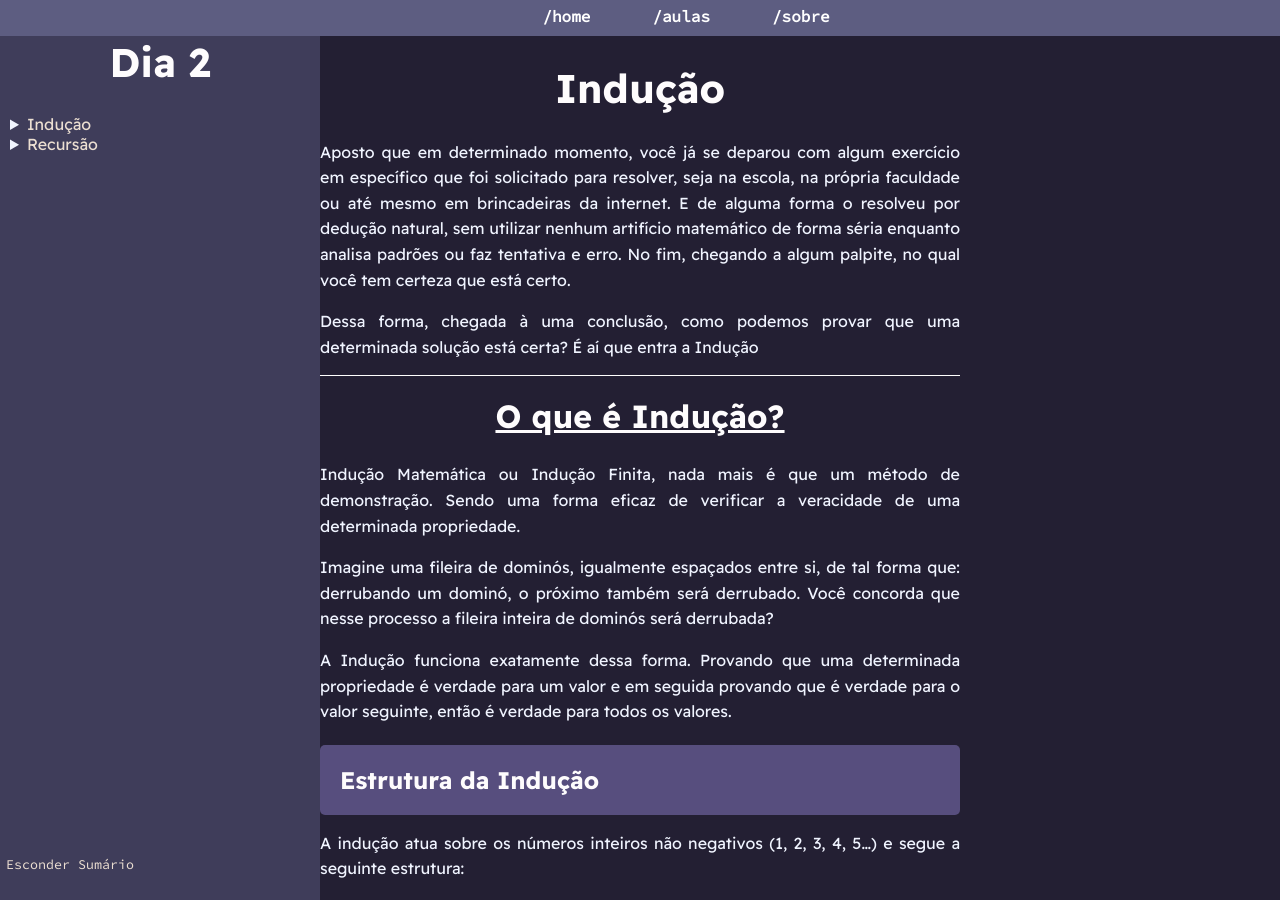
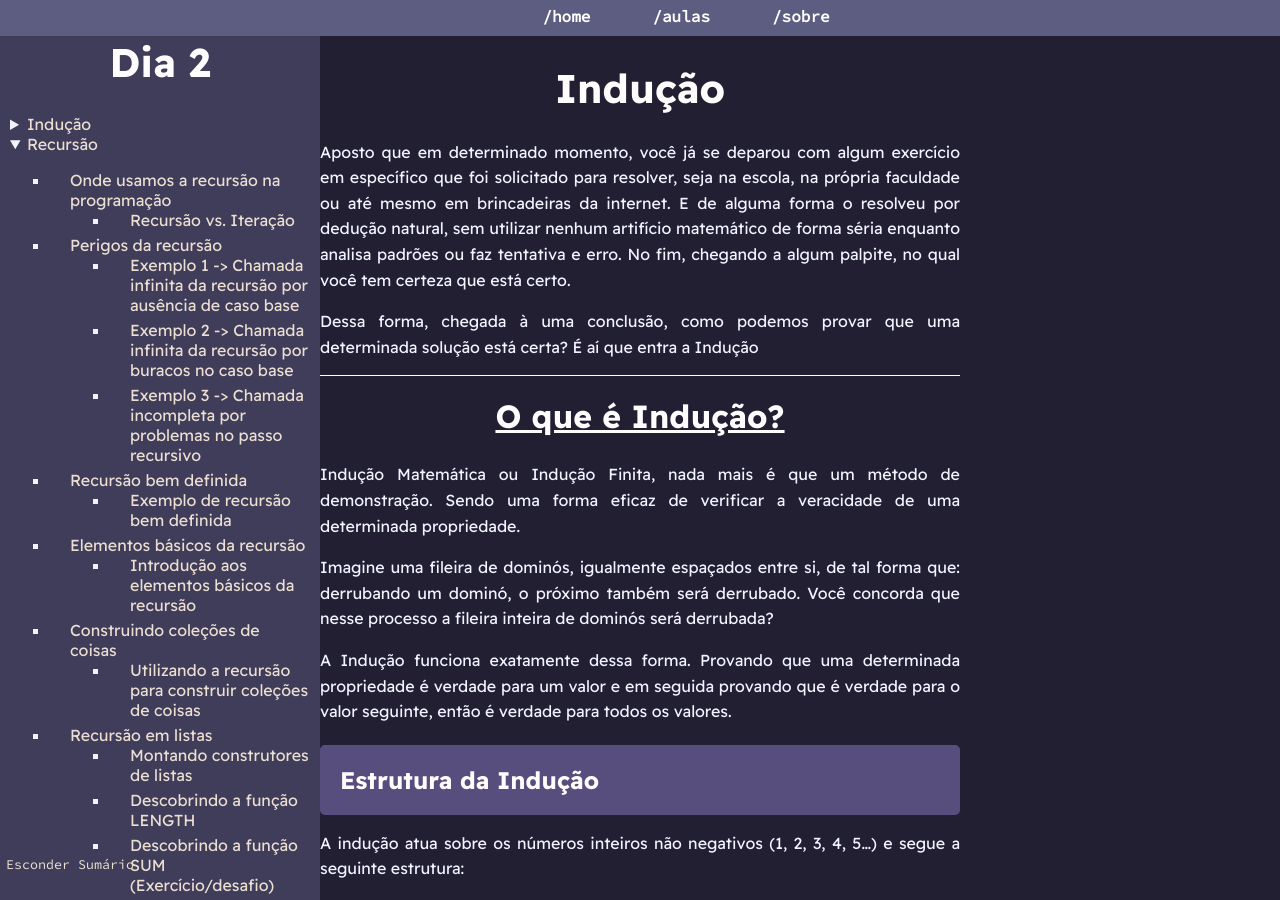
Before and after one commit to PETCC-UFRN/minicurso-demons-mat, a Jekyll site: the page built from segundoDia.md, in a window 1280 px wide and 900 px high. Built offline with Jekyll 4.4.1, drawn with Linux system fonts in a browser that asks for light colours; some of the changed text lies outside the part shown.

Commit message:
ajeitando os sumários

```diff
--- a/segundoDia.md
+++ b/segundoDia.md
@@ -5,27 +5,70 @@ title: Minicurso de Matemática aplicada à Computação
 
 <div id="sumario" class="sumario-git">
     <h1>Dia 2</h1>
-  <details>
+   <details>
     <summary><a href="#Indução">Indução</a></summary>
       <ul>
-        <li><a href="#O que é indução">O que é indução</a></li>
-        <li><a href="#Soma de Gauss">Soma de Gauss</a></li>
-        <li><a href="#Indução forte">Indução forte</a></li>
+        <li><a href="#O que é indução">O que é indução</a>
+          <ul>
+            <li><a href="#estrutura-da-indução">Estrutura da Indução</a></li>
+          </ul>
+        </li>
+        <li><a href="#soma-de-gauss">Soma de Gauss</a>
+          <ul>
+            <li><a href="#indução-em-prática">Indução em Prática</a></li>
+          </ul>
+        </li>
+        <li><a href="#indução-forte">Indução forte</a></li>
       </ul>
     </details>
-    <details>
+    <details open>
     <summary><a href="#Recursão">Recursão</a></summary>
       <ul>
-        <li><a href="#Onde usamos a recursão na programação">Onde usamos a recursão na programação</a></li>
-        <li><a href="#Perigos da recursão">Perigos da recursão</a></li>
-        <li><a href="#Recursão bem definida">Recursão bem definida</a></li>
-        <li><a href="#Elementos básicos da recursão">Elementos básicos da recursão</a></li>
-        <li><a href="#Construindo coleções de coisas">Construindo coleções de coisas</a></li>
-        <li><a href="#Recursão em listas">Recursão em listas</a></li>
-        <li><a href="#Extrapolando para outros tipos">Extrapolando para outros tipos</a></li>
+        <li><a href="#Onde usamos a recursão na programação">Onde usamos a recursão na programação</a>
+          <ul>
+            <li><a href="#recursão-vs-iteração">Recursão vs. Iteração</a></li>
+          </ul>
+        </li>
+        <li><a href="#Perigos da recursão">Perigos da recursão</a>
+          <ul>
+            <li><a href="#exemplo-1-chamada-infinita-da-recursão-por-ausência-de-caso-base">Exemplo 1 -> Chamada infinita da recursão por ausência de caso base</a></li>
+            <li><a href="#exemplo-2-chamada-infinita-da-recursão-por-buracos-no-caso-base">Exemplo 2 -> Chamada infinita da recursão por buracos no caso base</a></li>
+            <li><a href="#exemplo-3-chamada-incompleta-por-problemas-no-passo-recursivo">Exemplo 3 -> Chamada incompleta por problemas no passo recursivo</a></li>
+          </ul>
+        </li>
+        <li><a href="#Recursão bem definida">Recursão bem definida</a>
+          <ul>
+            <li><a href="#exemplo-de-recursão-bem-definida">Exemplo de recursão bem definida</a></li>
+          </ul>
+        </li>
+        <li><a href="#Elementos básicos da recursão">Elementos básicos da recursão</a>
+          <ul>
+            <li><a href="#introdução-aos-elementos-básicos-da-recursão">Introdução aos elementos básicos da recursão</a></li>
+          </ul>
+        </li>
+        <li><a href="#construindo-coleções-de-coisas">Construindo coleções de coisas</a>
+          <ul>
+            <li><a href="#utilizando-a-recursão-para-construir-coleções-de-coisas">Utilizando a recursão para construir coleções de coisas</a></li>
+          </ul>
+        </li>
+        <li><a href="#Recursão em listas">Recursão em listas</a>
+          <ul>
+            <li><a href="#montando-construtores-de-listas">Montando construtores de listas</a></li>
+            <li><a href="#descobrindo-a-função-length">Descobrindo a função LENGTH</a></li>
+            <li><a href="#descobrindo-a-função-sum-exercício/desafio">Descobrindo a função SUM (Exercício/desafio)</a></li>
+            <li><a href="#descobrindo-a-função-filter">Descobrindo a função FILTER</a></li>
+            <li><a href="#descobrindo-a-função-map">Descobrindo a função MAP</a></li>
+            <li><a href="#descobrindo-a-função-replicate">Descobrindo a função REPLICATE</a></li>
+          </ul>
+        </li>
+        <li><a href="#Extrapolando para outros tipos">Extrapolando para outros tipos</a>
+          <ul>
+            <li><a href="#descobrindo-melhores-funções-even-e-odd">Descobrindo melhores funções EVEN e ODD</a></li>
+            <li><a href="#verificando-se-uma-função-foi-bem-definida-recursivamente-kahoot">Verificando se uma função foi bem definida recursivamente (kahoot)</a></li>
+          </ul>
+        </li>
       </ul>
-    </details>
-   <button class="toggle-button" id="toggle-button">
+    </details>   <button class="toggle-button" id="toggle-button">
 
       Esconder Sumário
 
```
Also changed, not shown: quartoDia.md (+18 -0 lines), 2 other files.
